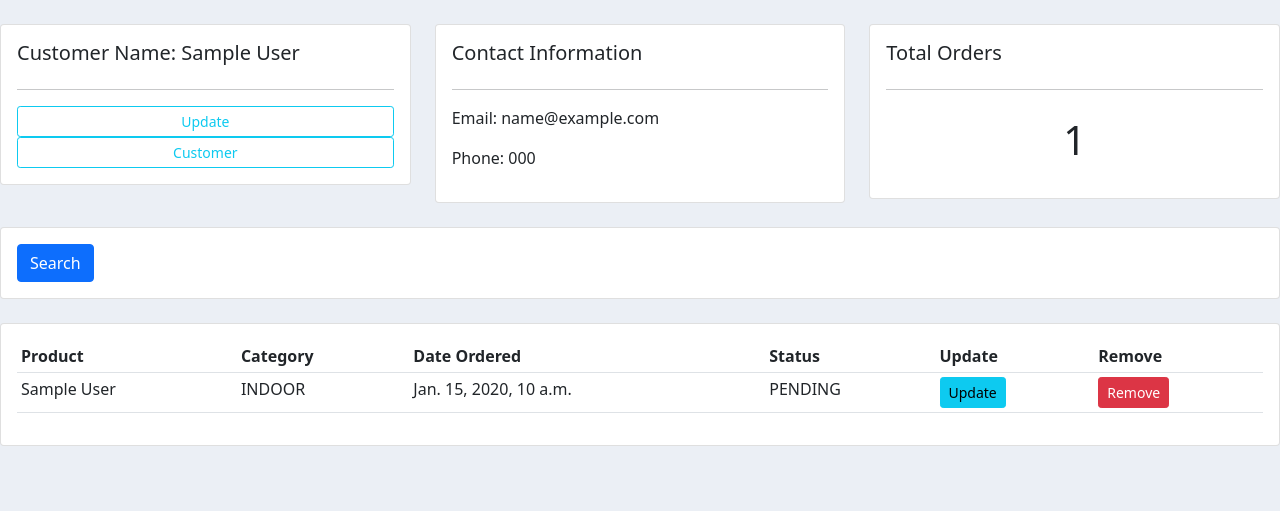
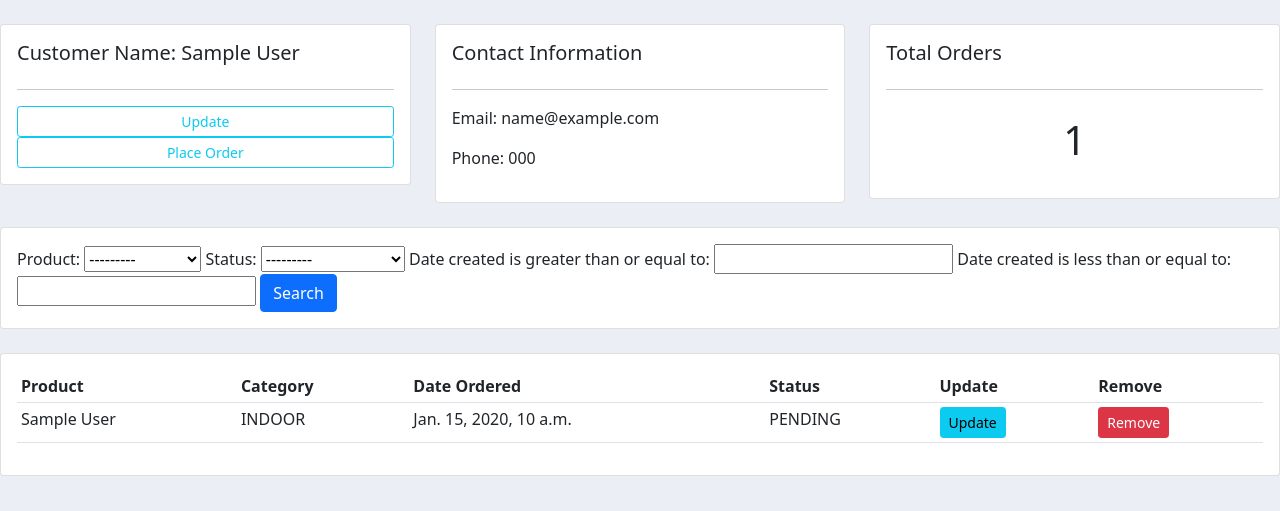
Before and after one commit to aadilkadiwal/customer-management, a Django app: page /customer/1/ in a window 1280 px wide. Shown: the part 76-587 px from the top of the page. Run offline with Django 4.2, Linux system fonts and the light colour scheme; tables that the repository leaves empty hold one stand-in row (values such as "Sample post"); some libraries are stand-ins or nearby versions.

Commit message:
Added filter.

```diff
--- a/requirements.txt
+++ b/requirements.txt
@@ -5,3 +5,4 @@
 decouple==0.0.7
 python-decouple==3.6
 psycopg2==2.9.3
+django-filter-21.1
--- /dev/null
+++ b/src/accounts/filters.py
@@ -0,0 +1,15 @@
+from asyncore import loop
+import django_filters
+from .models import (
+    Customer,
+    Order,
+    Product
+)
+
+class OrderFilter(django_filters.FilterSet):
+    start_date = django_filters.DateFilter(field_name='date_created', lookup_expr='gte')
+    end_date = django_filters.DateFilter(field_name='date_created', lookup_expr='lte')
+    class Meta:
+        model = Order
+        fields = '__all__'
+        exclude = ['customer', 'date_created']
--- a/src/accounts/urls.py
+++ b/src/accounts/urls.py
@@ -5,7 +5,7 @@
     path('', views.home, name="home-page"),
     path('products/', views.products, name='products'),
     path('customer/<int:pk>/', views.customer, name="customer"),
-    path('order/new/', views.create_order, name="create-order"),
+    path('order/new/<int:pk>', views.create_order, name="create-order"),
     path('order/<int:pk>/', views.update_order, name="update-order"),
     path('order/delete/<int:pk>/', views.delete_order, name="delete-order"),
 ]
--- a/src/accounts/views.py
+++ b/src/accounts/views.py
@@ -5,6 +5,10 @@
     Order
 )
 from .forms import OrderForm
+from django.forms import inlineformset_factory
+from .filters import (
+    OrderFilter
+)
 
 def home(request):
 
@@ -36,22 +40,28 @@
     orders = customer.orders.all()
     order_count = orders.count()
 
+    myfilter = OrderFilter(request.GET, queryset=orders)
+    orders = myfilter.qs
+
     context = {
-        'customer': customer, 'orders': orders, 'order_count': order_count
+        'customer': customer, 'orders': orders, 'order_count': order_count, 'myfilter': myfilter
     }
 
     return render(request, 'accounts/customer.html', context)
 
-def create_order(request):
+def create_order(request, pk):
 
-    form = OrderForm()
+    OrderFormSet = inlineformset_factory(Customer, Order, fields=('product', 'status'), extra=5)
+    customer = Customer.objects.get(id=pk)
+    formset = OrderFormSet(queryset=Order.objects.none(), instance=customer)
+
     if request.method == 'POST':
-        form = OrderForm(request.POST)
-        if form.is_valid():
-            form.save()
+        formset = OrderFormSet(request.POST, instance=customer)
+        if formset.is_valid():
+            formset.save()
             return redirect('home-page')
 
-    context = {'form': form}
+    context = {'formset': formset}
 
     return render(request, 'accounts/order.html', context)
 
--- a/src/settings.py
+++ b/src/settings.py
@@ -39,8 +39,10 @@
     'django.contrib.sessions',
     'django.contrib.messages',
     'django.contrib.staticfiles',
+    # Others apps
     'rest_framework',
     'django_extensions',
+    'django_filters',
     # Custom apps
     'core',
     'accounts',
--- a/src/templates/accounts/customer.html
+++ b/src/templates/accounts/customer.html
@@ -13,8 +13,8 @@
                 <a class="btn btn-outline-info  btn-sm btn-block" href="#">
                     Update
                 </a>
-                <a class="btn btn-outline-info  btn-sm btn-block" href="#">
-                    Customer
+                <a class="btn btn-outline-info  btn-sm btn-block" href="{% url 'create-order' customer.pk %}">
+                    Place Order
                 </a>
             </div>
         </div>
@@ -44,6 +44,7 @@
         <div class="col-md">
             <div class="card card-body">
                 <form method="get">
+                    {{ myfilter.form }}
                     <button class="btn btn-primary" type="submit">
                         Search
                     </button>
--- a/src/templates/accounts/dashboard.html
+++ b/src/templates/accounts/dashboard.html
@@ -39,9 +39,6 @@
             <h5>ORDERS</h5>
             <hr>
             <div class="card card-body">
-                <a class="btn btn-primary btn-sm btn-block" href="{% url 'create-order' %}">
-                    Create Order
-                </a>
                 <table class="table table-sm">
                     <tr>
                         <th>Product</th>
--- a/src/templates/accounts/order.html
+++ b/src/templates/accounts/order.html
@@ -7,7 +7,11 @@
         <div class="card card-body">
             <form action="#" method="POST">
                 {% csrf_token %}
-                {{ form }}
+                {{ formset.management_form }}
+                {% for form in formset %}
+                    {{ form }}
+                    <hr>
+                {% endfor %}
                 <input type="submit" name="Submit">
             </form>
         </div>
```
